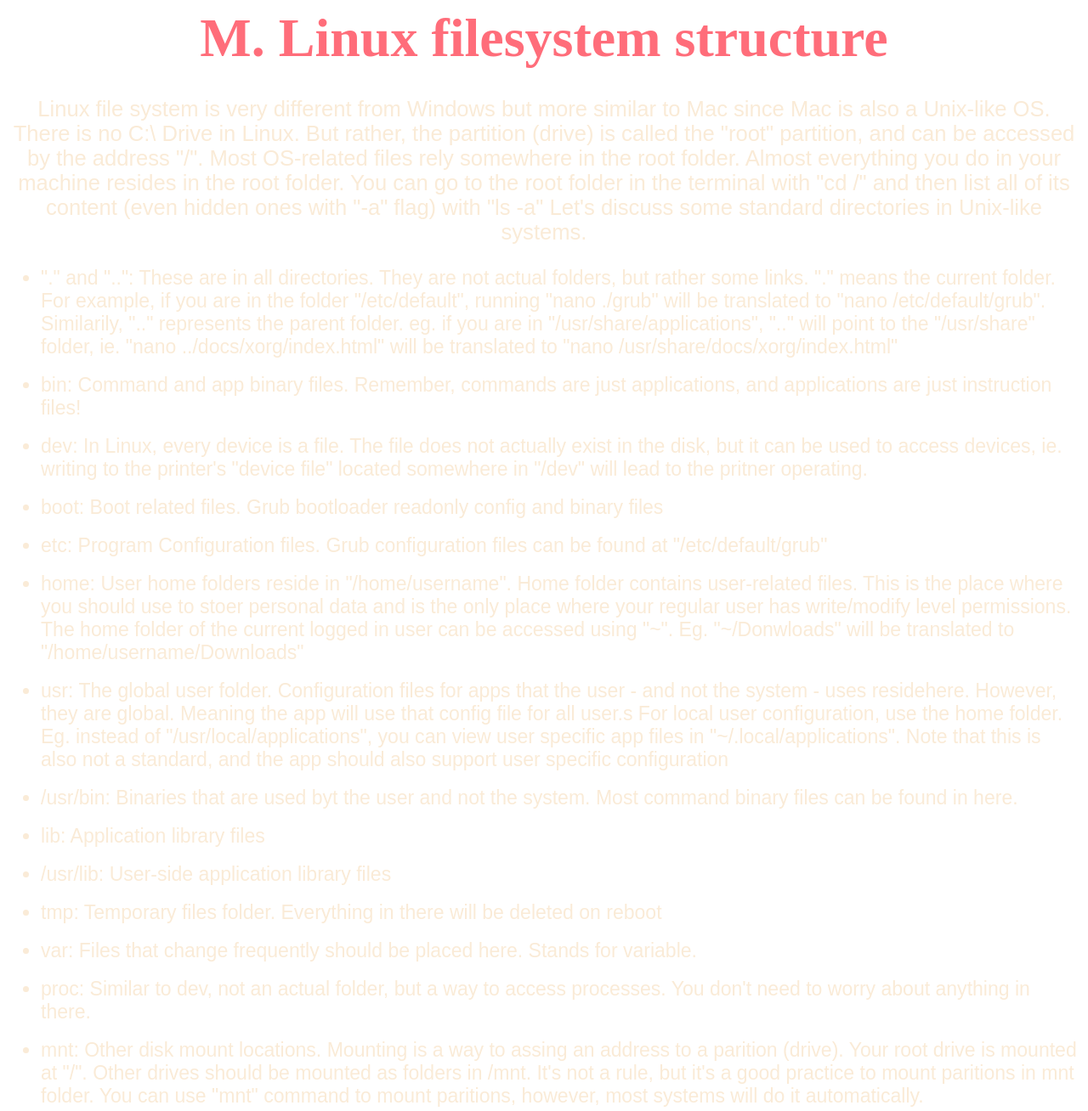
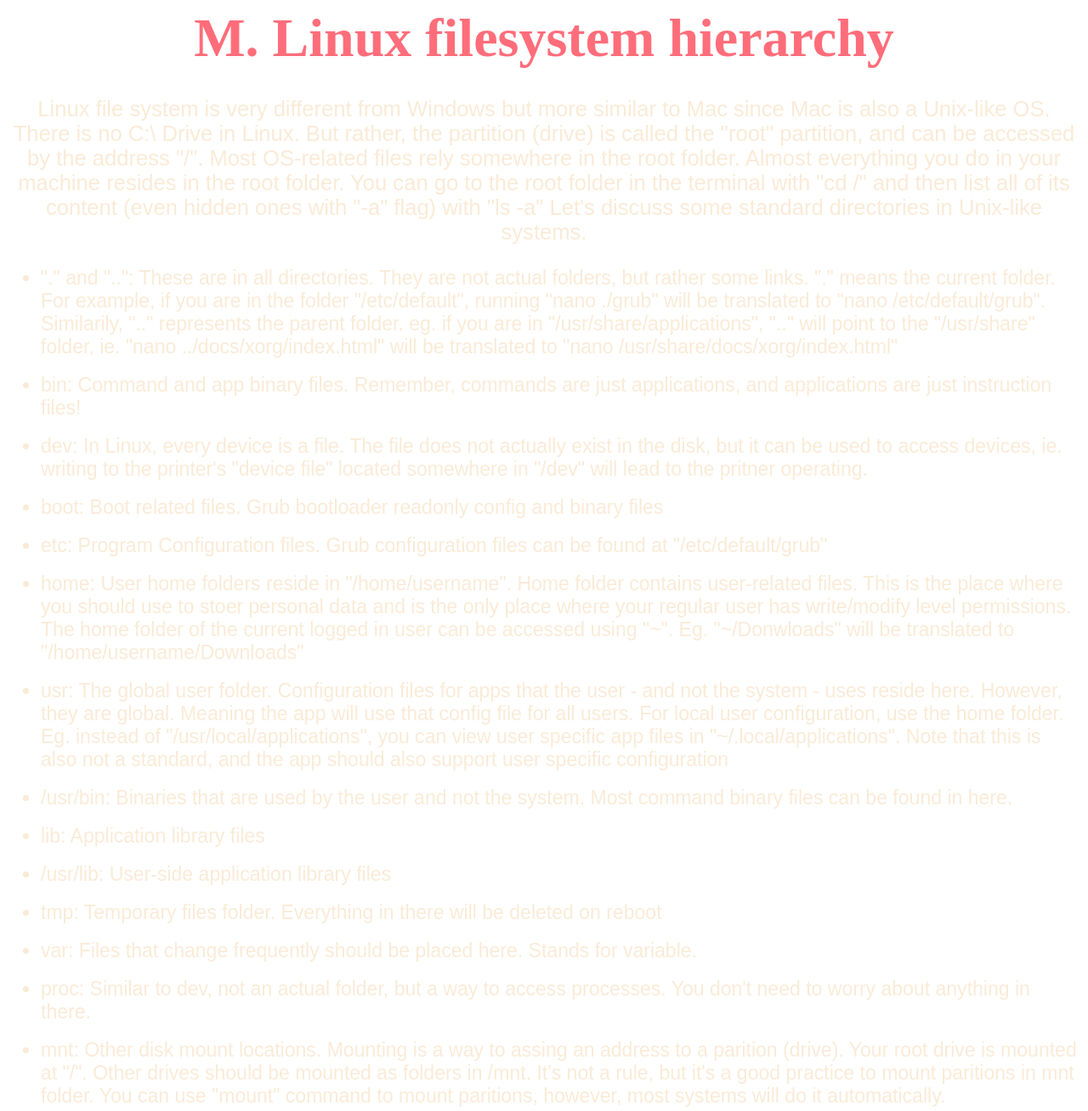
Before and after one commit to mahancoder/english-ebook, a plain HTML site: page pages/16.html in a window 1280 px wide. Shown: the top 1308 px of the page at 85% size. Drawn offline with Linux system fonts and the light colour scheme.

Commit message:
Fixed some bugs

```diff
--- a/pages/16.html
+++ b/pages/16.html
@@ -11,7 +11,7 @@
 
 <body>
     <div class="center">
-        <h2 class="title">M. Linux filesystem structure</h2>
+        <h2 class="title">M. Linux filesystem hierarchy</h2>
         <p class="sans desc">
             Linux file system is very different from Windows but more similar to Mac since Mac is also a Unix-like OS.
             There is no C:\ Drive in Linux. But rather, the partition (drive) is called the "root" partition, and can be
@@ -44,12 +44,12 @@
                 Eg. "~/Donwloads" will be translated to "/home/username/Downloads"</li>
             <br />
             <li>usr: The global user folder. Configuration files for apps that the user - and not the system - uses
-                residehere. However, they are global. Meaning the app will use that config file for all user.s For local
+                reside here. However, they are global. Meaning the app will use that config file for all users. For local
                 user configuration, use the home folder. Eg. instead of "/usr/local/applications", you can view user
                 specific app files in "~/.local/applications". Note that this is also not a standard, and the app should
                 also support user specific configuration</li>
             <br />
-            <li>/usr/bin: Binaries that are used byt the user and not the system. Most command binary files can be found
+            <li>/usr/bin: Binaries that are used by the user and not the system. Most command binary files can be found
                 in here.</li>
             <br />
             <li>lib: Application library files</li>
@@ -65,7 +65,7 @@
             <br />
             <li>mnt: Other disk mount locations. Mounting is a way to assing an address to a parition (drive). Your root
                 drive is mounted at "/". Other drives should be mounted as folders in /mnt. It's not a rule, but it's a
-                good practice to mount paritions in mnt folder. You can use "mnt" command to mount paritions, however,
+                good practice to mount paritions in mnt folder. You can use "mount" command to mount paritions, however,
                 most systems will do it automatically.</li>
             <br />
             <li>media: Usually, automatically mouted drives are mounted in here instead of mnt.</li>
```
Also changed, not shown: index.html (+1 -2 lines), pages/11.html (+1 -1 lines), pages/14.html (+3 -3 lines), wwwroot/js/index.js (+7 -1 lines), 2 other files.
